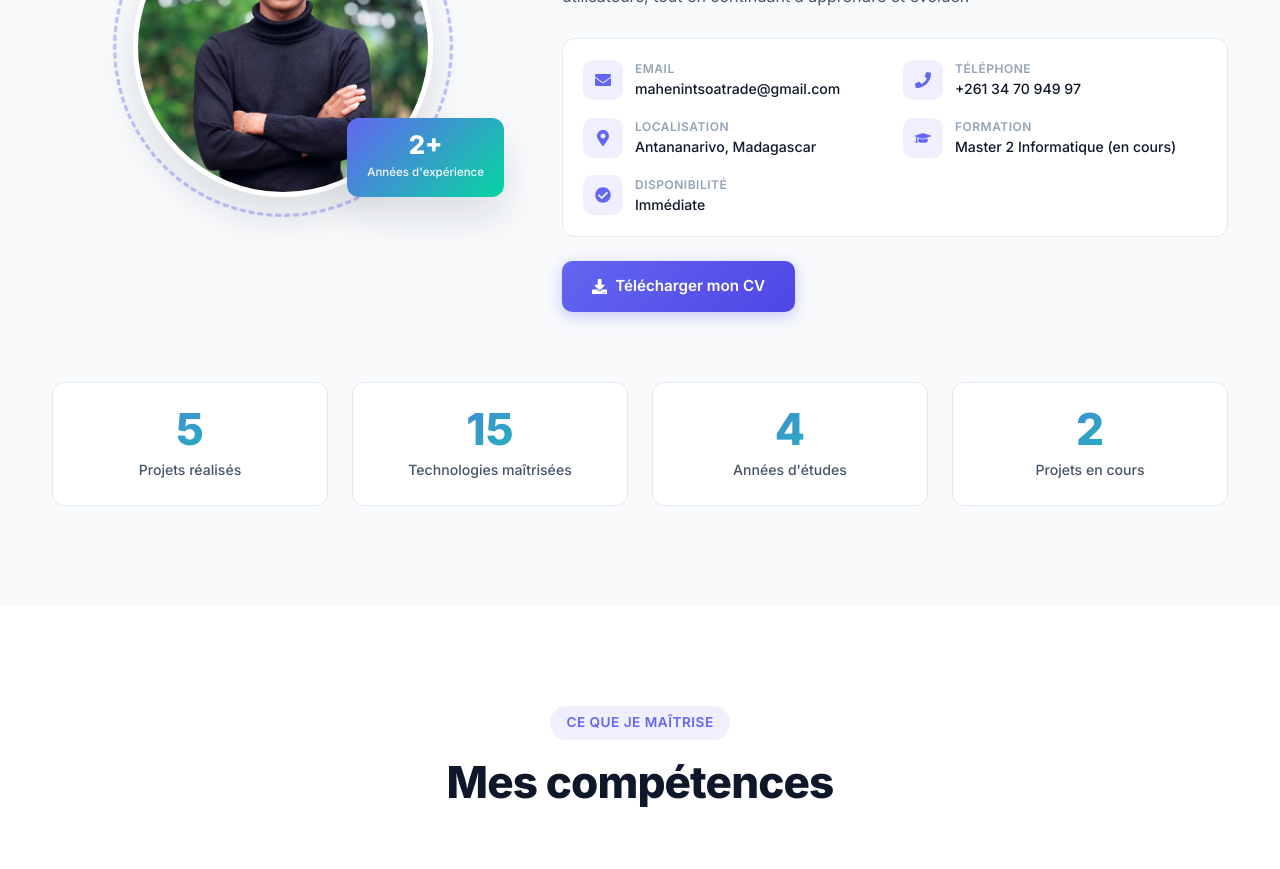
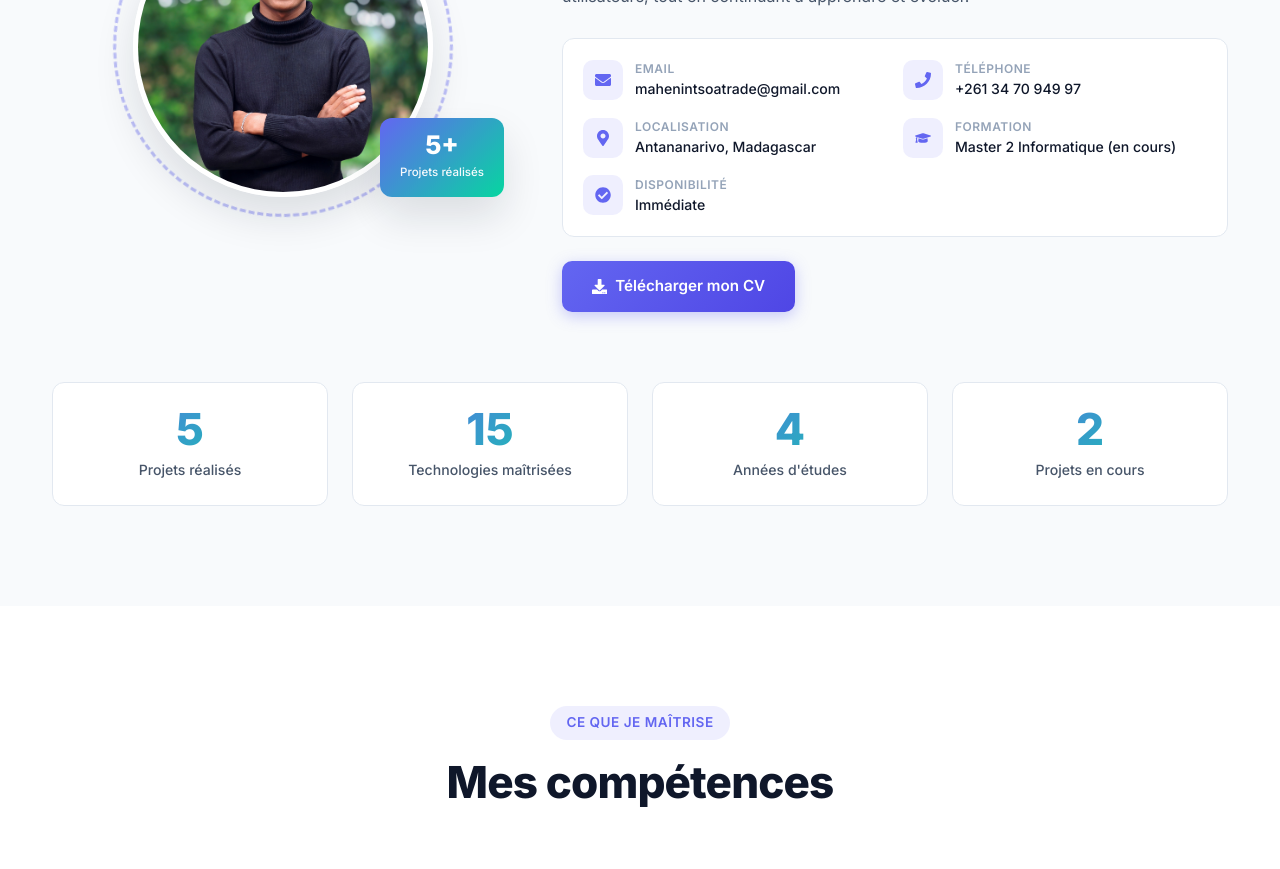
Before and after one commit to Mahenintsoaa/mon-portfolio, a React (Create React App) app: page / in a window 1280 px wide. Shown: the part 1280-2149 px from the top of the page. Built offline with nearby package versions, Linux system fonts and the light colour scheme.

Commit message:
modif badge

```diff
--- a/src/components/About.js
+++ b/src/components/About.js
@@ -56,8 +56,8 @@ const About = () => {
                 <img src="/photo.jpg" alt="Mahenintsoa" />
               </div>
               <div className="about-experience-badge">
-                <span className="exp-number">2+</span>
-                <span className="exp-label">Années d'expérience</span>
+                <span className="exp-number">5+</span>
+                <span className="exp-label">Projets réalisés</span>
               </div>
             </div>
           </Col>
```
